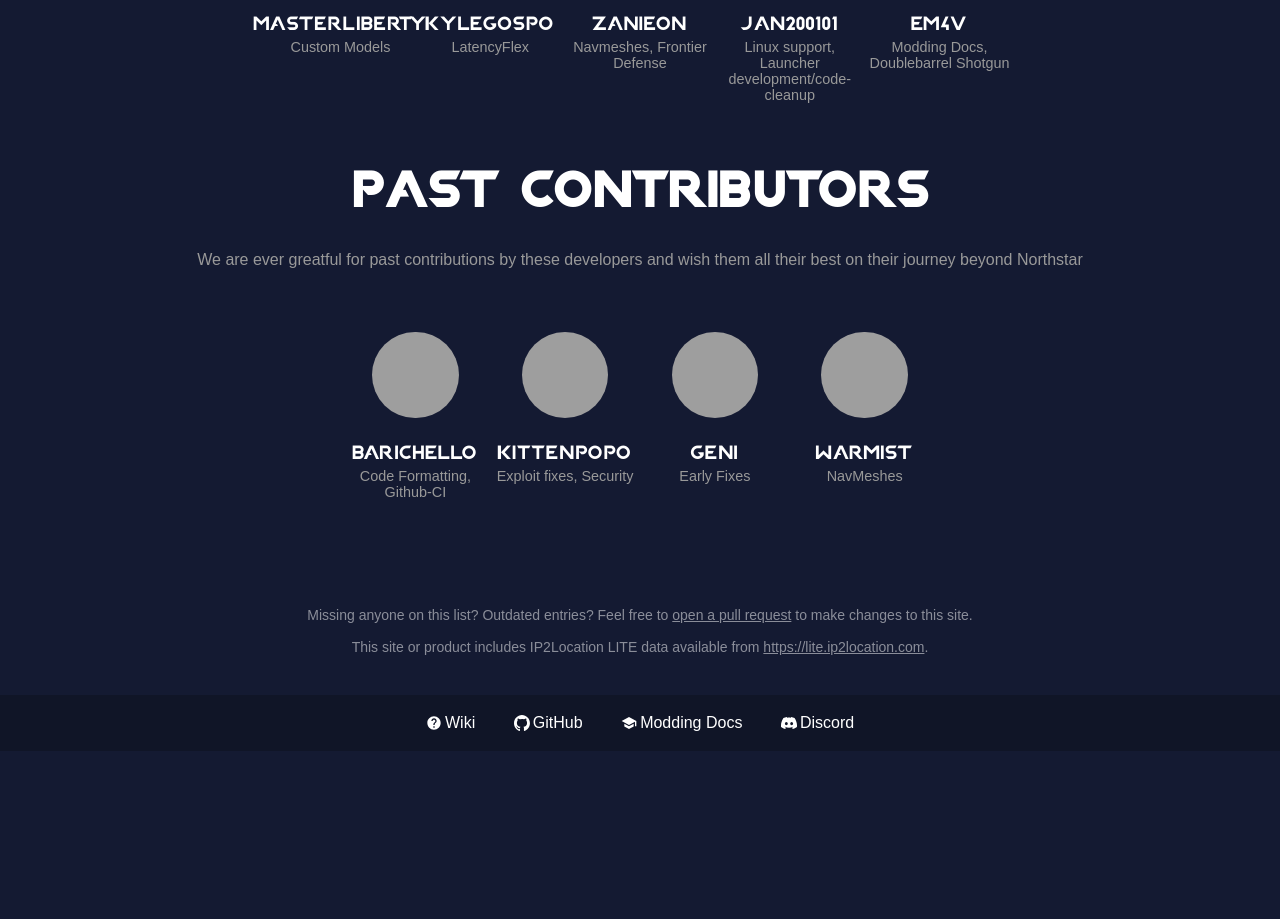
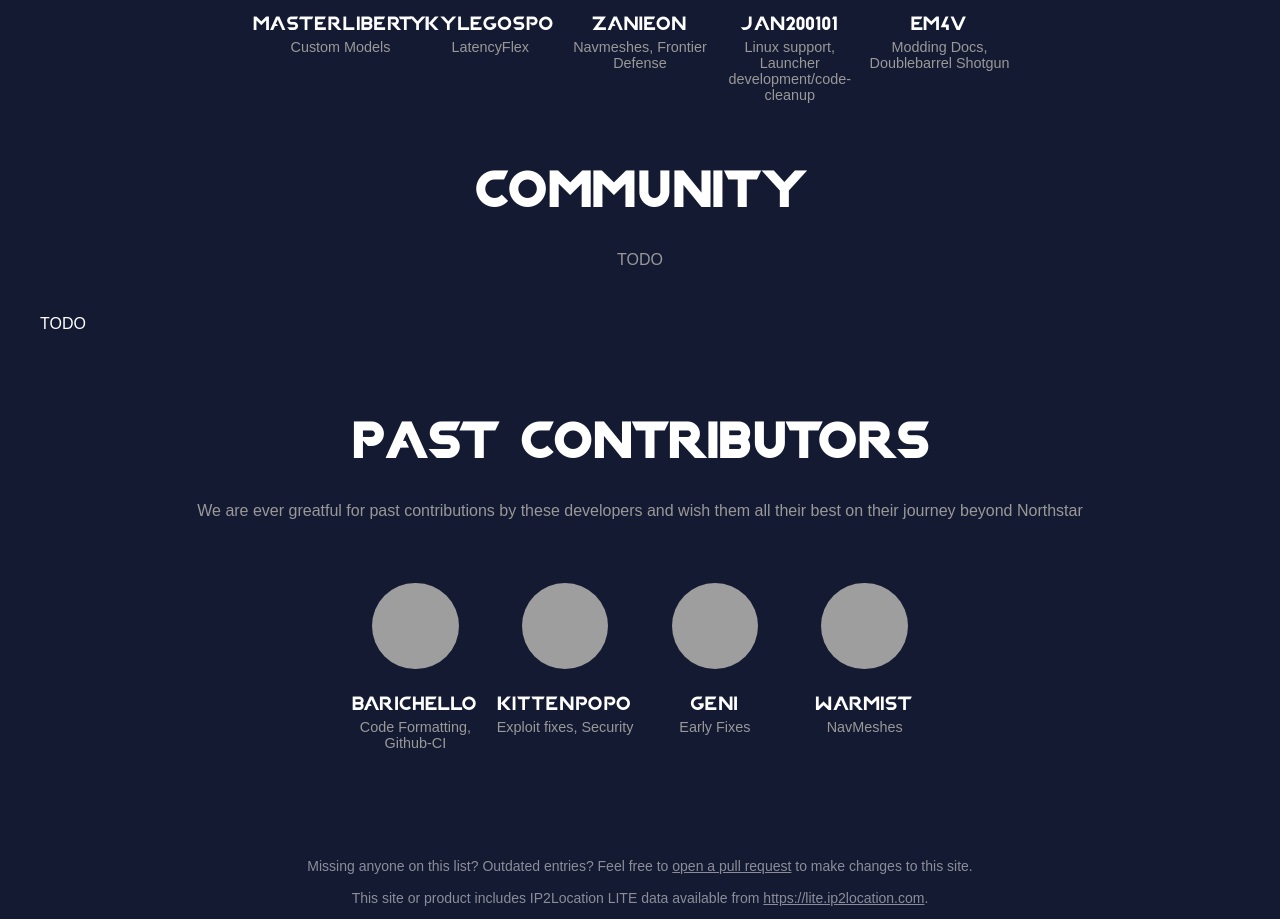
Before and after one commit to R2Northstar/NorthstarTF, an Astro site: page /credits in a window 1280 px wide. Shown: the part 1480-2399 px from the top of the page. Before the commit the page ends 2231 px from the top, so only its background shows below. Built offline with nearby package versions, Linux system fonts and the light colour scheme; Astro itself is replaced by a stand-in of ours; grey boxes are pictures that could not be loaded.

Commit message:
Add placeholder div

```diff
--- a/src/pages/credits.astro
+++ b/src/pages/credits.astro
@@ -13,6 +13,12 @@ import Layout from "../layouts/Layout.astro";
     <div class="pane">
         <div class="section">Contributors</div>
         <Contributors type={ContributorType.CONTRIBUTOR} small />
+    </div>
+
+    <div class="pane">
+        <div class="section">Community</div>
+        <p class="blurb">TODO</p>
+        TODO
     </div>
 
     <div class="pane">
```
